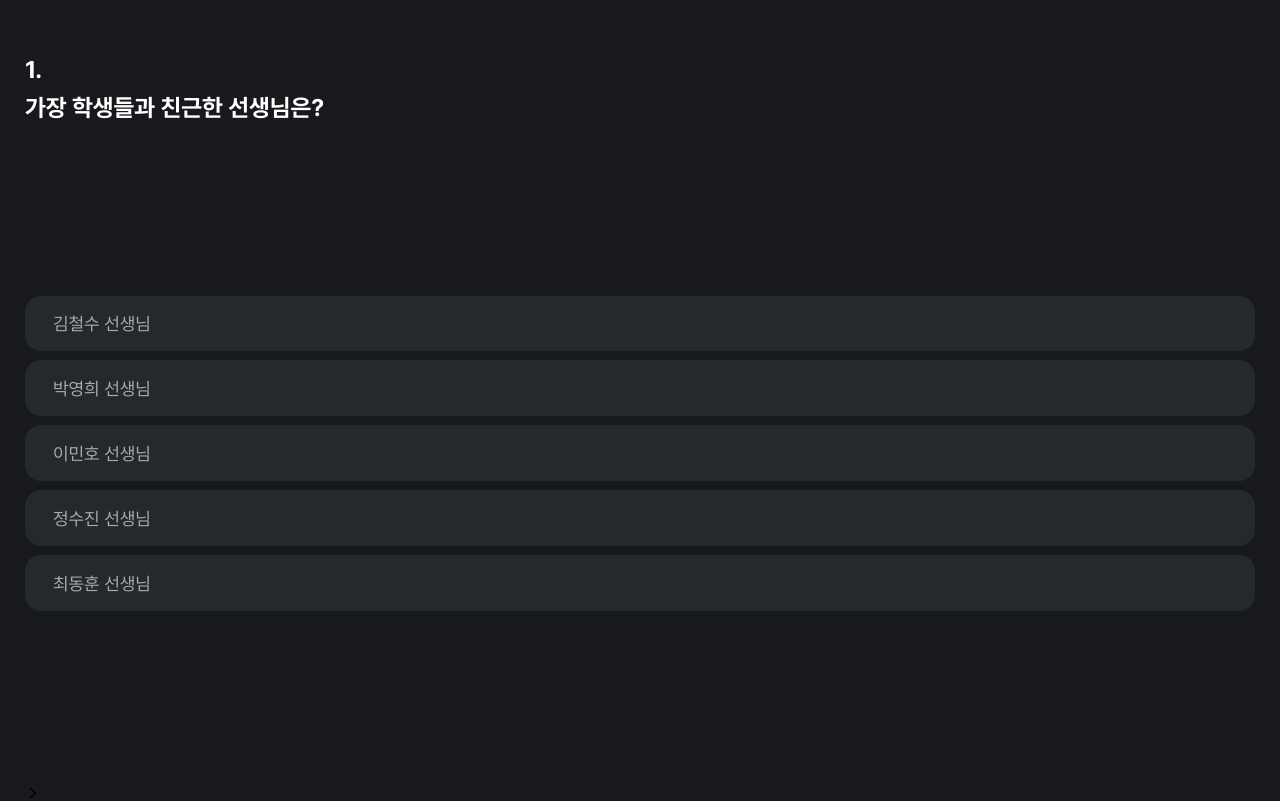
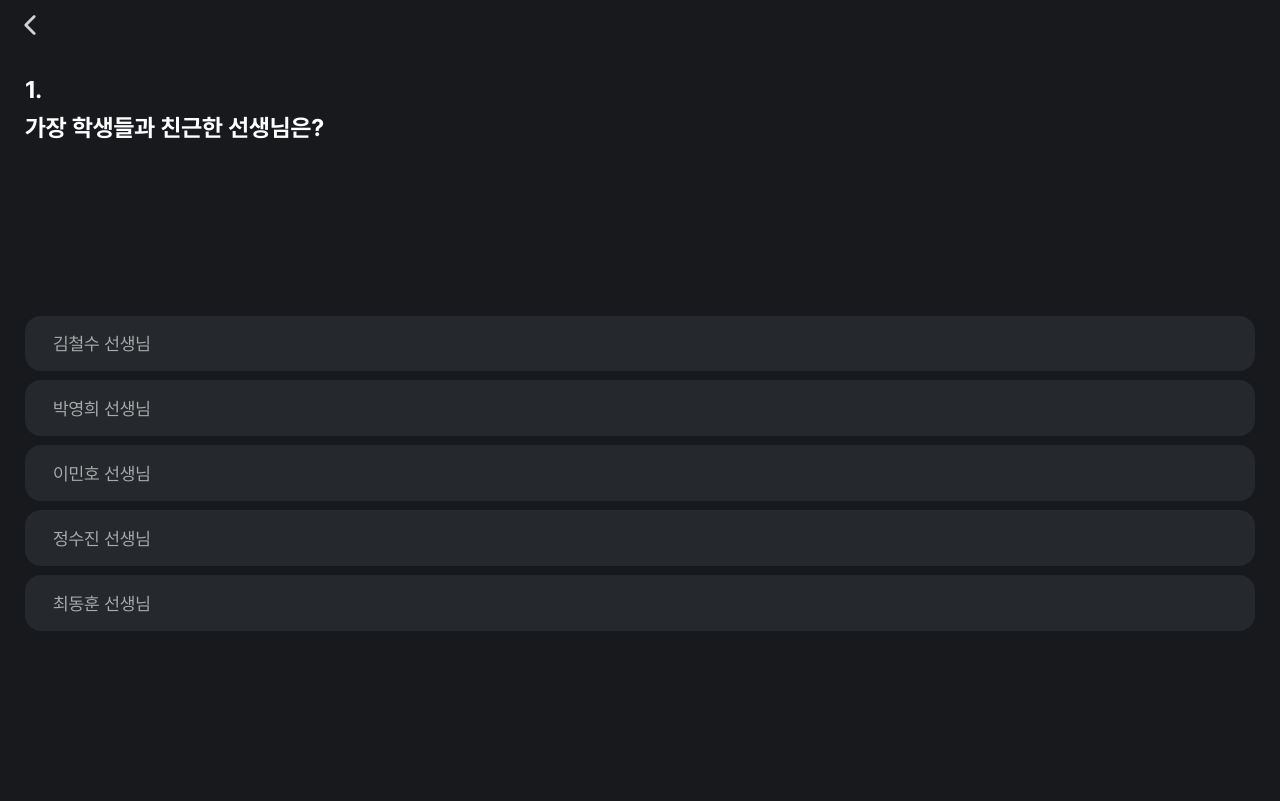
Before and after one commit to 2025-ITSHOW-CHUU/CHUU-frontend, a React (Create React App) app in the folder chuu-frontend/: page /encate in a window 1280 px wide. Built offline with nearby package versions, Linux system fonts and the light colour scheme.

Commit message:
CSS 수정

```diff
--- a/chuu-frontend/src/pages/Encate.tsx
+++ b/chuu-frontend/src/pages/Encate.tsx
@@ -1,9 +1,10 @@
 import React, { useEffect, useState } from "react";
 import encate from "../assets/encate.json";
-import { IoIosArrowForward } from "react-icons/io";
 import style from "../styles/Encate.module.css";
 import def from "../styles/Default.module.css";
 import axios from "axios";
+import { IoIosArrowBack } from "react-icons/io";
+import { useNavigate } from "react-router-dom";
 
 type QuestionType = {
   question: string;
@@ -13,13 +14,14 @@ type QuestionType = {
 function Encate() {
   const [encateQuestion, setEncateQuestion] = useState<QuestionType[]>([]);
   const [currentQuestionIndex, setCurrentQuestionIndex] = useState(0);
+  const navigate = useNavigate();
 
   useEffect(() => {
     setEncateQuestion(encate.encate);
   }, []);
 
   const handleAnswer = async (teacher: string) => {
-    if (currentQuestionIndex <= encateQuestion.length - 1) {
+    if (currentQuestionIndex < encateQuestion.length) {
       setCurrentQuestionIndex((prev: number) => prev + 1);
 
       const voteUrl = "http://localhost:3000/home";
@@ -47,8 +49,14 @@ function Encate() {
       </span>
     ));
 
+  const backButton = () => {
+    navigate(-1);
+  };
   return (
     <div className={`${def["Body"]} ${style["EncateContainer"]}`}>
+      <div className={`${style["BackContainer"]}`} onClick={backButton}>
+        <IoIosArrowBack size="30px" />
+      </div>
       <div className={`${style["TitleDiv"]}`}>
         <p>{`${currentQuestionIndex + 1}`}.</p>
         <p>{formattedQuestion}</p>
@@ -68,7 +76,6 @@ function Encate() {
           )
         )}
       </div>
-      <IoIosArrowForward />
     </div>
   );
 }
--- a/chuu-frontend/src/styles/Encate.module.css
+++ b/chuu-frontend/src/styles/Encate.module.css
@@ -1,6 +1,16 @@
 .IconDiv svg {
   color: #d1d2d1;
   padding: 0;
+}
+
+.BackContainer {
+  position: fixed;
+  top: 10px;
+  left: 15px;
+}
+
+.BackContainer > svg {
+  color: #d1d2d1;
 }
 
 .EncateContainer {
@@ -8,6 +18,7 @@
   flex-direction: column;
   justify-content: space-between;
   row-gap: 174px;
+  margin-top: 20px;
 }
 
 .TitleDiv {
--- a/chuu-frontend/src/styles/Result.module.css
+++ b/chuu-frontend/src/styles/Result.module.css
@@ -1,4 +1,4 @@
-*{
+* {
   font-family: Pretendard;
 }
 
@@ -8,15 +8,15 @@
   --color-accent: #65e9ff;
 }
 
-.header{
+.header {
   display: flex;
   flex-direction: row;
   align-items: center;
-  margin-top: 12px;
+  /* margin-top: 12px; */
   width: 100%;
   gap: 10px;
 }
-.header .title{
+.header .title {
   padding: 15px 17px 18px;
   background-color: #25282d;
   width: 100%;
@@ -25,11 +25,11 @@
   border-radius: 16px;
   display: flex;
   align-items: center;
-  color: #FFF;
+  color: #fff;
   font-size: 18px;
   font-weight: 600;
 }
-.header svg{
+.header svg {
   color: #d1d2d1;
 }
 
@@ -73,7 +73,7 @@
   justify-content: center;
   align-items: center;
   border-radius: 40px;
-  color: #5D5D5D;
+  color: #5d5d5d;
   font-weight: 700;
   font-size: 16px;
 }
@@ -129,7 +129,7 @@
   margin: 24px 0 12px 0;
 }
 
-.similarType > div{
+.similarType > div {
   display: flex;
   flex-direction: row;
   gap: 10px;
@@ -150,11 +150,11 @@
 
 .cameraBtn > svg {
   padding: 7px;
-  background-color: #3B3D3F;
+  background-color: #3b3d3f;
   border-radius: 40px;
 }
 
-.cameraBtn > p{
+.cameraBtn > p {
   margin: 0;
   color: var(--color-text-light);
   font-size: 16px;
--- a/chuu-frontend/src/styles/Test.module.css
+++ b/chuu-frontend/src/styles/Test.module.css
@@ -6,7 +6,7 @@
   display: flex;
   gap: 10px;
   flex-direction: column;
-  margin-top: 10px;
+  /* margin-top: 10px; */
 }
 
 .question > p {
```
